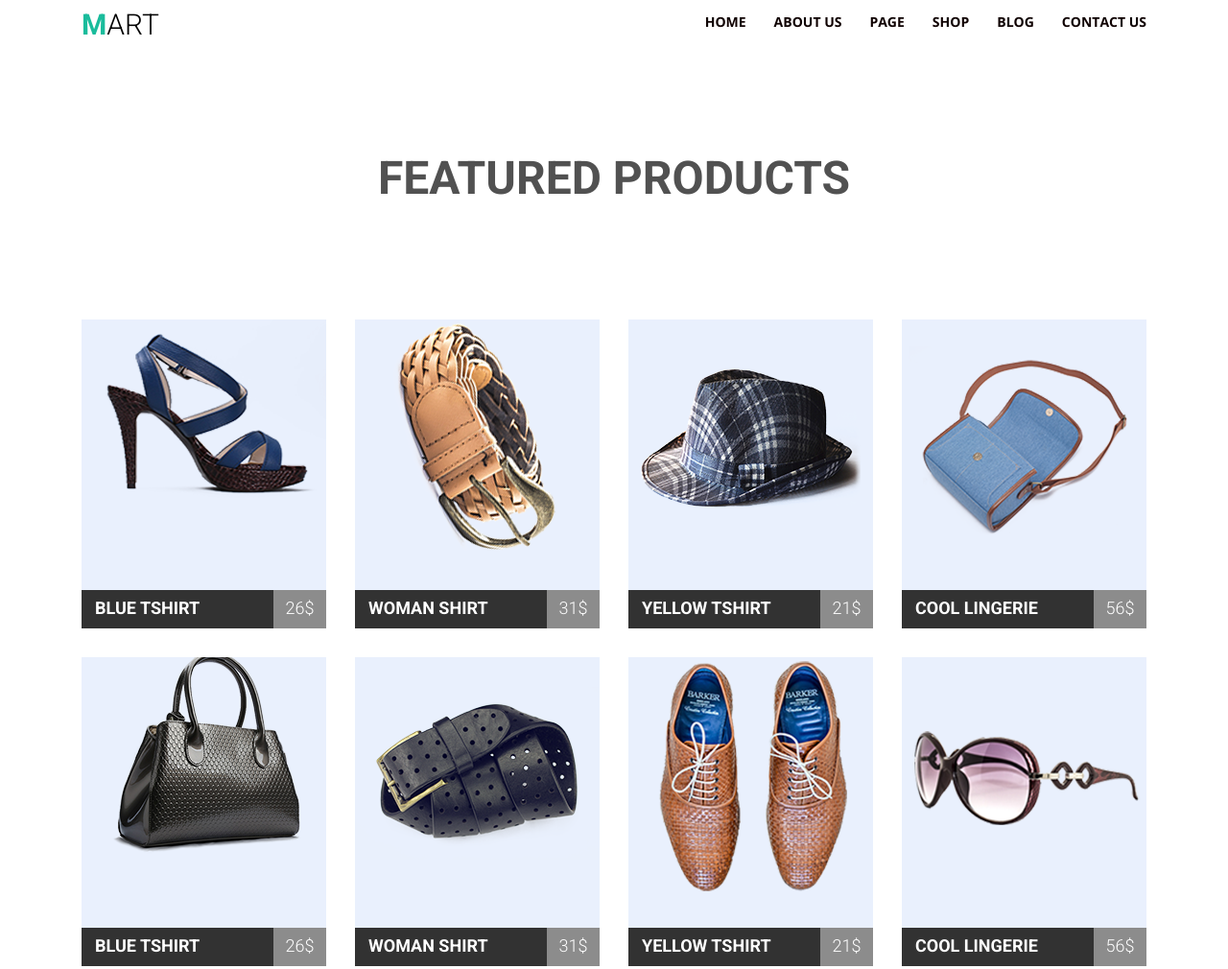
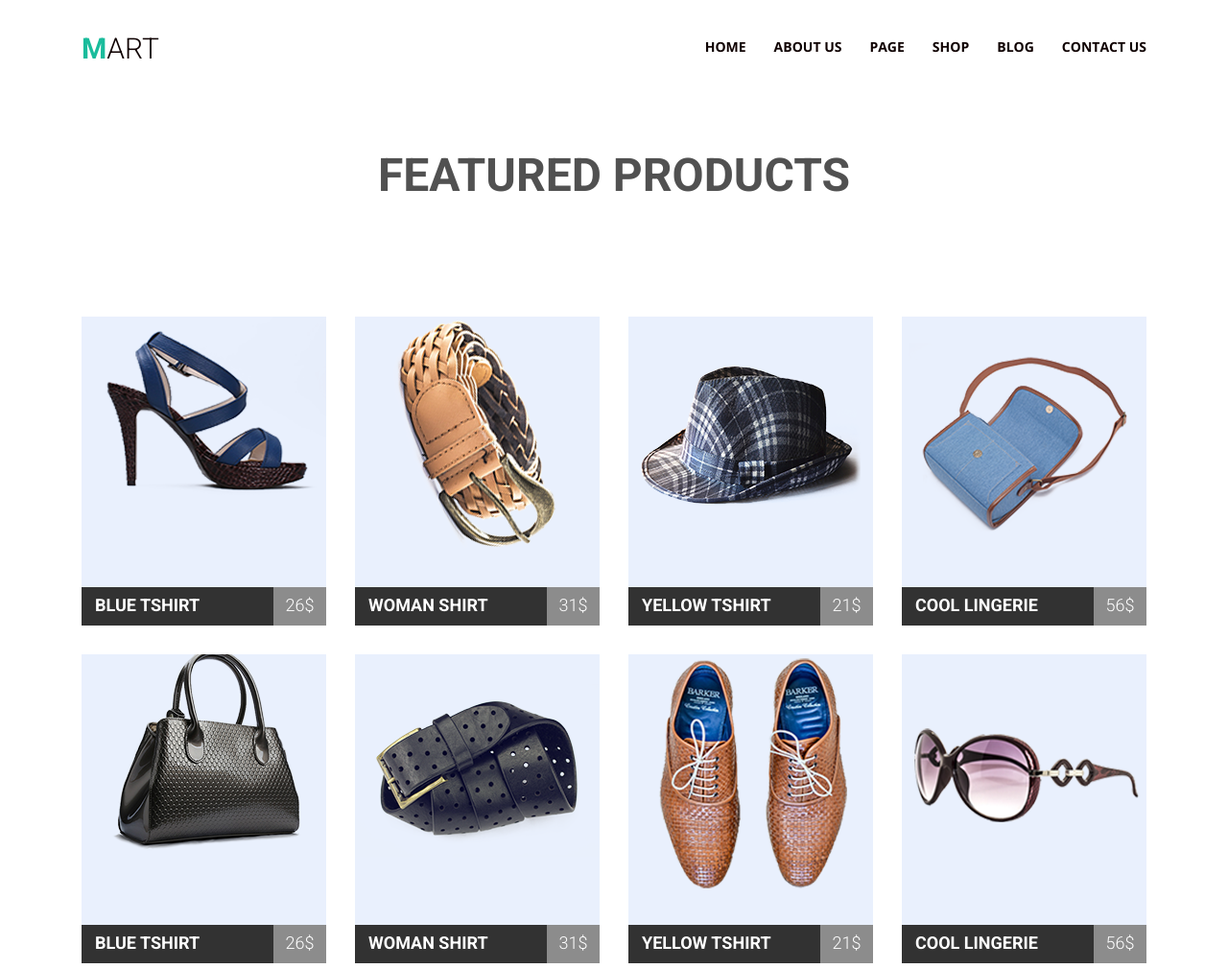
Before and after one commit to StellVan/goit-fe-course, a plain HTML site: page module-4/html/index.html in a window 1280 px wide. Shown: the top 1010 px of the page at 96% size. Drawn offline with nearby package versions, Linux system fonts and the light colour scheme.

Commit message:
module-4

```diff
--- a/module-4/css/styles.css
+++ b/module-4/css/styles.css
@@ -28,24 +28,26 @@ h2, h3, p, ul{
     max-width: 1110px;
     margin: 0 auto;
 }
-.logo{
+.logo a{
     display: block;
+    text-decoration: none;
+    color: #0f0101;
     font-size: 30px;
     font-family: "Roboto";
     font-weight: normal;
     text-transform: uppercase;
     line-height: 1.067;
     float: left;
-    margin-top: 10px;
+    padding-top: 35px;
 }
-.logo::first-letter{
+.logo a::first-letter{
     font-weight: bold;
     color: rgb(26, 188, 156);
 }
 .elements{
     float: right;
-    margin-top: 14px;
-    margin-bottom: 138px;
+    padding-top: 40px;
+    margin-bottom: 109px;
 }
 .elements > li{
     display: inline-block;
@@ -55,6 +57,7 @@ h2, h3, p, ul{
     color: rgb(26, 188, 156);
 }
 .element a{
+    display: block;
     font-size: 14px;
     font-family: 'Open Sans', sans-serif;
     font-weight: bold;
@@ -68,7 +71,7 @@ h2, h3, p, ul{
     display: table;
     clear: both;
 }
-.name{
+.name1, .name2{
     font-size: 48px;
     font-family: "Roboto";
     color: rgb(81, 81, 81);
@@ -76,7 +79,7 @@ h2, h3, p, ul{
     line-height: 0.667;
     text-align: center;
 }
-.name::after{
+.name1::after{
     display: block;
     content: '';
     opacity: 0;
@@ -87,7 +90,21 @@ h2, h3, p, ul{
     margin-top: 32px;
     margin-bottom: 92px;
 }
-.name:hover::after{
+.name1:hover::after{
+    opacity: 1;
+}
+.name2::after{
+    display: block;
+    content: '';
+    opacity: 0;
+    background-color: rgb(26, 188, 156);
+    width: 164px;
+    height: 7px;
+    margin: 0 auto;
+    margin-top: 32px;
+    margin-bottom: 80px;
+}
+.name2:hover::after{
     opacity: 1;
 }
 .box{
@@ -98,6 +115,9 @@ h2, h3, p, ul{
 }
 .box:nth-of-type(4n+4){
     margin-right: 0;
+}
+.box:nth-of-type(n+5){
+    margin-bottom: 110px;
 }
 .item a{
     padding-top: 3px;
@@ -147,6 +167,9 @@ h2, h3, p, ul{
 .readbox:nth-of-type(3){
     margin-right: 0;
 }
+.img{
+    margin-bottom: -16px;
+}
 .readname{
     font-size: 18px;
     font-family: 'Open Sans', sans-serif;
@@ -160,6 +183,7 @@ h2, h3, p, ul{
     content: '';
     opacity: 0;
     background-color: rgb(26, 188, 156);
+    margin-top: 10px;
 }
 .readname:hover::after{
     opacity: 1;
@@ -169,6 +193,7 @@ h2, h3, p, ul{
     font-family: 'Open Sans', sans-serif;
     color: rgb(85, 82, 82);
     line-height: 1.857;
+    margin-bottom: 12px;
 }
 .button {
     text-align: center;
@@ -180,7 +205,6 @@ h2, h3, p, ul{
     background-color: rgb(78, 198, 171);
     height: 51px;
     width: 160px;
-    margin-top: 11px;
 }
 .button:hover{
     color: rgb(155, 153, 153);
--- a/module-4/html/index.html
+++ b/module-4/html/index.html
@@ -10,7 +10,7 @@
 </head>
 <body>
 <header class="container clearfix">
-    <h2 class="logo">mart</h2>
+    <h2 class="logo"><a href="#">mart</a></h2>
     <nav>
         <ul class="elements">
             <li class="element"><a href="#">home</a></li>
@@ -24,7 +24,7 @@
 </header>
 
 <main class="container clearfix">
-    <h3 class="name">featured products</h3>
+    <h3 class="name1">featured products</h3>
     <section class="store">
         <article class="box">
             <img class="image" src="../img/1.png">
@@ -67,31 +67,35 @@
             <div class="price"><span>56$</span></div>
         </article>
     </section>
-    <h3 class="name">latest news</h3>
+    <h3 class="name2">latest news</h3>
     <section>
+
         <article class="readbox">
-            <img src="../img/2.1.jpg">
+            <img class="img" src="../img/2.1.jpg">
             <h4 class="readname">Lorem Ipsum. Proin gravida nibh vel velit auctor aliquet. Aenean </h4>
             <p class="text">Nam nec tellus a odio tincidunt auc.
                Duis sed odio sit amet nibh vulputate cursus a sit amet mauris.
                Morbi accumsan ipsum velit. Nam nec tellus a odio tincidunt auctor a ornare</p>
             <button class="button">Read More</button>
         </article>
+
         <article class="readbox">
-            <img src="../img/2.2.jpg">
+            <img class="img" src="../img/2.2.jpg">
             <h4 class="readname">Lorem Ipsum. Proin gravida nibh vel velit auctor aliquet. Aenean </h4>
             <p class="text">Nam nec tellus a odio tincidunt auc.
                 Duis sed odio sit amet nibh vulputate cursus a sit amet mauris.
                 Morbi accumsan ipsum velit. Nam nec tellus a odio tincidunt auctor a ornare</p>
             <button class="button">Read More</button>
         </article>
+
         <article class="readbox">
-            <img src="../img/2.3.jpg">
+            <img class="img" src="../img/2.3.jpg">
             <h4 class="readname">Lorem Ipsum. Proin gravida nibh vel velit auctor aliquet. Aenean </h4>
             <p class="text">Nam nec tellus a odio tincidunt auc.
                 Duis sed odio sit amet nibh vulputate cursus a sit amet mauris.
                 Morbi accumsan ipsum velit. Nam nec tellus a odio tincidunt auctor a ornare</p>
             <button class="button">Read More</button>
+
         </article>
     </section>
 </main>
```
